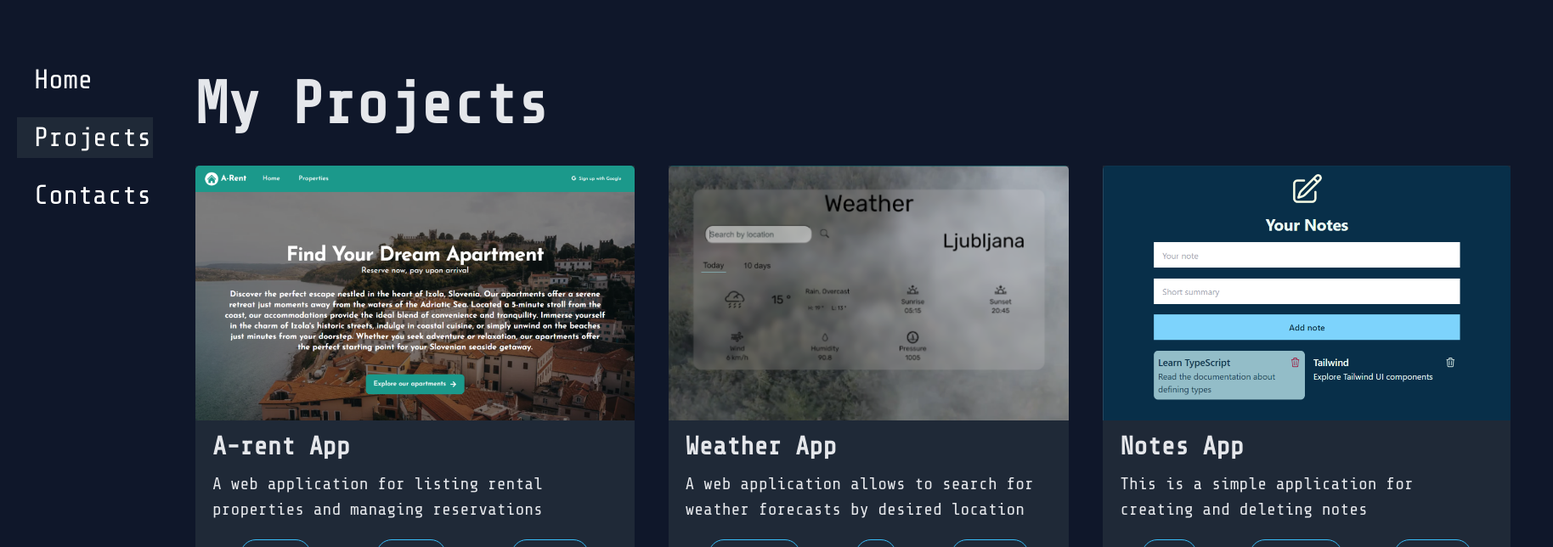
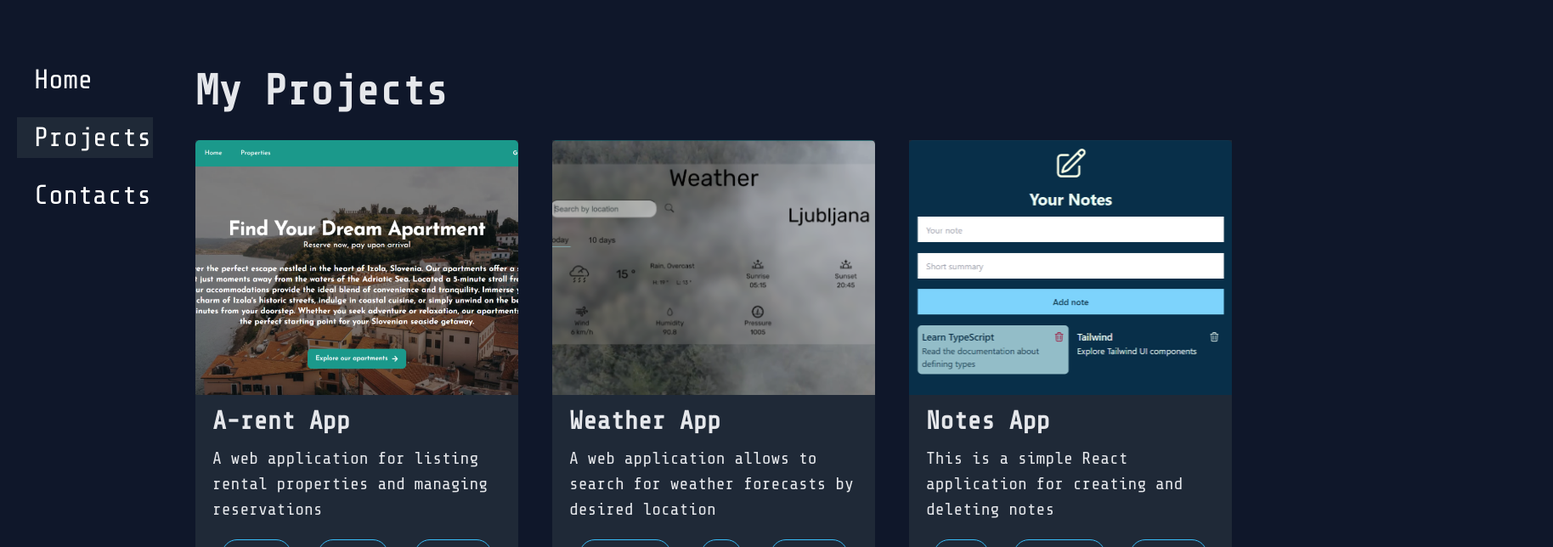
Before and after one commit to LMV5/personal-webpage, a React (Vite) app: page /projects in a window 1280 px wide. Shown: the top 644 px of the page at 85% size, 1828 px wide, since content can reach past the window. Built offline with nearby package versions, Linux system fonts and the light colour scheme.

Commit message:
make some changes

```diff
--- a/index.html
+++ b/index.html
@@ -4,7 +4,10 @@
     <meta charset="UTF-8" />
     <link rel="icon" type="image" href="/icon.png" />
     <meta name="viewport" content="width=device-width, initial-scale=1.0" />
-
+    <meta
+      name="description"
+      content="frontend, frontend developer, frontend development, portfolio, resume, cv"
+    />
     <link rel="preconnect" href="https://fonts.googleapis.com" />
     <link rel="preconnect" href="https://fonts.gstatic.com" crossorigin />
     <link
--- a/src/components/ProjectCard.jsx
+++ b/src/components/ProjectCard.jsx
@@ -8,10 +8,17 @@ const StyledSection = styled.section`
   background-color: var(--color-blue-500);
   transition: all 0.2s;
 
+  ${media.large`
+    height: 36rem;
+  `}
+
   ${media.xl`
+    width: 38rem;
+
     &:hover {
     transform: scale(1.1);
   }
+
   `}
 `;
 
--- a/src/pages/Contacts.jsx
+++ b/src/pages/Contacts.jsx
@@ -2,7 +2,7 @@ import styled from "styled-components";
 import { media } from "../styles/GlobalStyles";
 
 const StyledContacts = styled.div`
-  font-size: 4rem;
+  font-size: 2.5rem;
   margin-left: 2rem;
 
   ${media.small`
@@ -16,7 +16,7 @@ const StyledContacts = styled.div`
 
 const Title = styled.h2`
   margin-bottom: 2rem;
-  font-size: 7rem;
+  font-size: 5rem;
   font-weight: 600;
 
   ${media.small`
--- a/src/pages/Home.jsx
+++ b/src/pages/Home.jsx
@@ -30,7 +30,7 @@ const StyledHome = styled.div`
 `;
 
 const PrimaryTitle = styled.h1`
-  font-size: 8rem;
+  font-size: 5rem;
   margin-bottom: 5rem;
 
   ${media.small`
@@ -61,7 +61,7 @@ const SideText = styled.h2`
 `;
 
 const SecondaryTitle = styled.h3`
-  font-size: 6rem;
+  font-size: 3rem;
   margin-bottom: 2rem;
 
   ${media.small`
@@ -75,7 +75,7 @@ const SecondaryTitle = styled.h3`
 
 const SubTitle = styled.h4`
   color: var(--color-blue-100);
-  font-size: 4rem;
+  font-size: 3rem;
   margin: 5rem 0 2rem 0;
 
   ${media.small`
@@ -84,7 +84,7 @@ const SubTitle = styled.h4`
 `;
 
 const Description = styled.p`
-  font-size: 3.5rem;
+  font-size: 2rem;
   margin-bottom: 4rem;
 
   ${media.small`
--- a/src/pages/Projects.jsx
+++ b/src/pages/Projects.jsx
@@ -17,7 +17,8 @@ const StyledProjects = styled.div`
 const ProjectsContainer = styled.div`
   display: flex;
   gap: 4rem;
-  width: 100%;
+  width: 80%;
+  margin-bottom: 5rem;
 
   ${media.small`
     flex-direction: column;
@@ -39,7 +40,7 @@ const ProjectsContainer = styled.div`
 `;
 
 const Title = styled.h2`
-  font-size: 7rem;
+  font-size: 5rem;
 
   ${media.small`
     font-size: 2.5rem;
@@ -80,7 +81,7 @@ function Projects() {
       id: 3,
       title: "Notes App",
       description:
-        "This is a simple application for creating and deleting notes",
+        "This is a simple React application for creating and deleting notes",
       image: img3,
       technologies: ["React", "TypeScript", "Tailwind"],
       demo: "https://notes-5.netlify.app",
```
